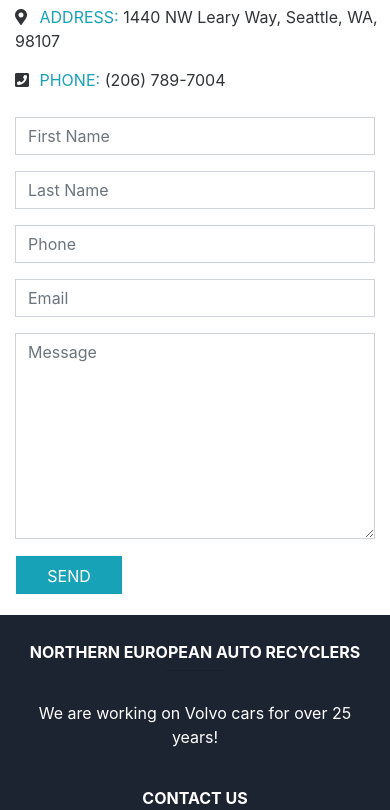
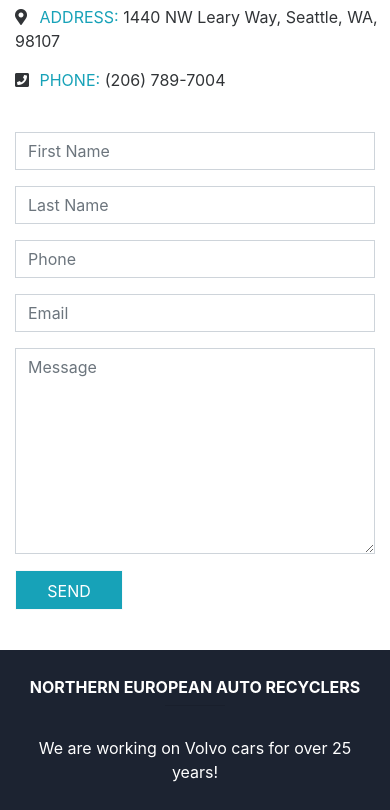
Before and after one commit to Whatever90/nearballard_v2, a plain HTML site: page index.html in a window 390 px wide. Shown: the part 1849-2659 px from the top of the page. Drawn offline with nearby package versions, Linux system fonts and the light colour scheme.

Commit message:
added some margin and padding between contact section for mobile veiw

```diff
--- a/assets/css/styles.css
+++ b/assets/css/styles.css
@@ -75,10 +75,14 @@ body {
 div#contact-box {
   padding-right:0;
   padding-bottom:10px;
+  margin-bottom: 15px;
   min-height:100%;
   max-height:100%;
 }
 
+#site-form {
+  margin-bottom: 20px;
+}
 
 p#contact-text {
   line-height:1.5em;
--- a/index.html
+++ b/index.html
@@ -90,7 +90,7 @@
                         </span>
                     </div>
                 </div>
-                <div class="col-12 col-sm-6 col-md-6 site-form">
+                <div class="col-12 col-sm-6 col-md-6" id="site-form">
                     <form id="my-form" action="https://formspree.io/nearballard@yahoo.com" method="POST">
                         <div class="form-group"><label class="sr-only" for="firstname">First Name</label><input class="form-control"
                                 type="text" name="firstname" placeholder="First Name" id="firstname"></div>
```
